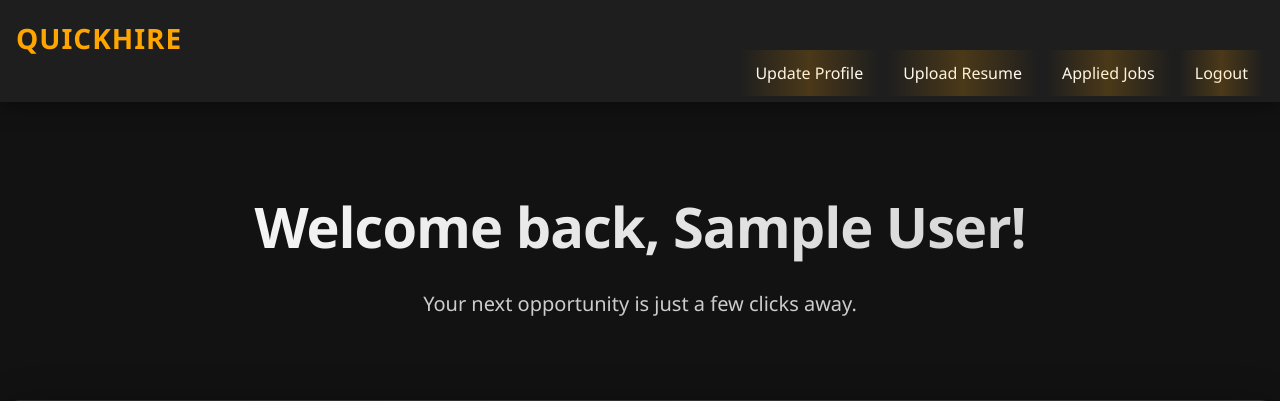
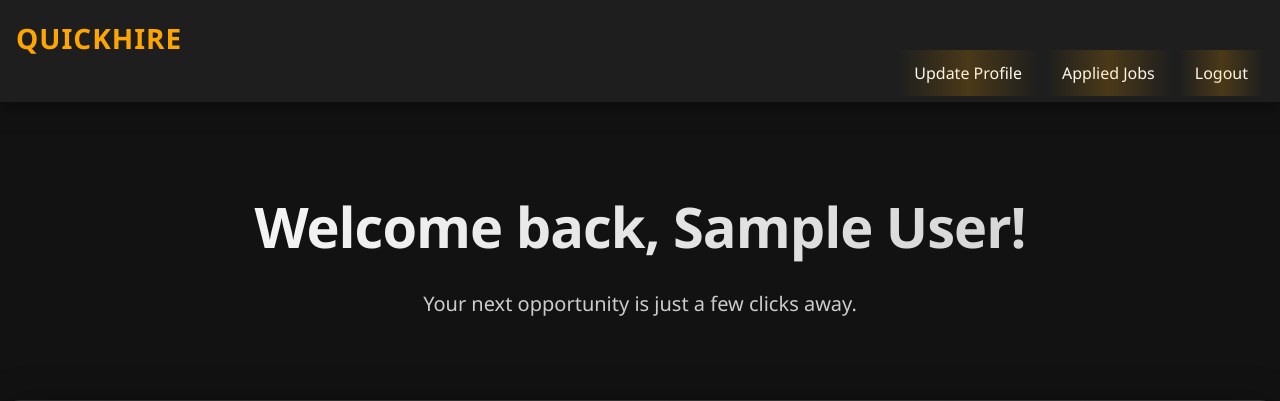
Before and after one commit to devshanuuu/QuickHire, a PHP site: page /professional_dashboard.php in a window 1280 px wide. Shown: the top 401 px of the page. Run offline with PHP 8.4, Linux system fonts and the light colour scheme; the visitor is signed in with stand-in values (Sample User, id 1); data that the repository does not hold is empty; a stand-in replaces the project's code that opens the database connection; some libraries are stand-ins or nearby versions.

Commit message:
Removed upload resume option from header

```diff
--- a/professional_dashboard.php
+++ b/professional_dashboard.php
@@ -30,7 +30,6 @@ $user_email = $_SESSION['email'];
         <nav>
             <ul>
                 <li><a href="update_profile.php">Update Profile</a></li>
-                <li><a href="#">Upload Resume</a></li>
                 <li><a href="#">Applied Jobs</a></li>
                 <li><a href="logout.php">Logout</a></li>
             </ul>
```
